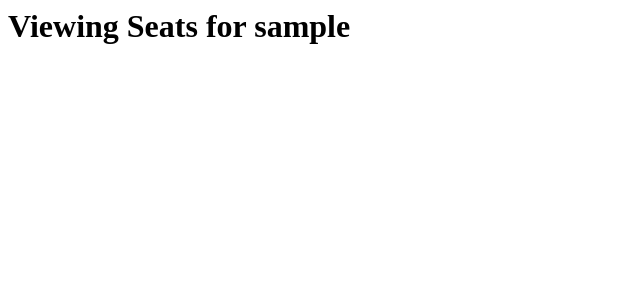
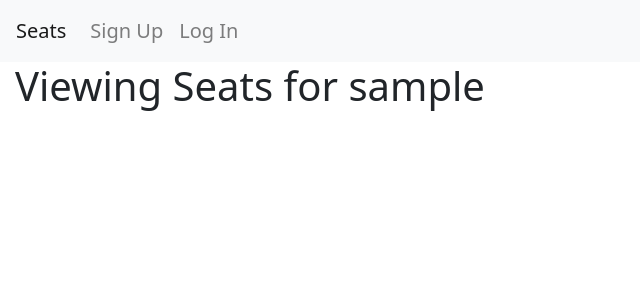
Before and after one commit to woodbridge/seats, a Flask app: a page that uses templates/another.html in a window 1280 px wide. Shown: the top 300 px of the page, without its empty margins (0-640 px from the left). Run offline with Flask 2, Linux system fonts and the light colour scheme; parts of the project's set-up code (start-up, migrations or seed data) failed here and were passed over; some libraries are stand-ins or nearby versions.

Commit message:
jank navbar

```diff
--- a/templates/another.html
+++ b/templates/another.html
@@ -1 +1,5 @@
+{% extends "layout.html" %}
+
+{% block content %}
 <h1>Viewing Seats for {{ name }}</h1>
+{% endblock %}
--- a/templates/layout.html
+++ b/templates/layout.html
@@ -17,7 +17,26 @@
 
 </head>
 <body>
+  <nav class="navbar navbar-expand-lg navbar-light bg-light">
+    <a class="navbar-brand" href="#">Seats</a>
+    <button class="navbar-toggler" type="button" data-toggle="collapse" data-target="#navbarSupportedContent" aria-controls="navbarSupportedContent" aria-expanded="false" aria-label="Toggle navigation">
+      <span class="navbar-toggler-icon"></span>
+    </button>
+
+    <div class="collapse navbar-collapse" id="navbarSupportedContent">
+      <ul class="navbar-nav mr-auto">
+        <li class='nav-item'>
+          <a class="nav-link" href="/signup">Sign Up</a>
+        </li>
+
+        <li class='nav-item'>
+          <a class="nav-link" href="/login">Log In</a>
+        </li>
+      </ul>
+    </div>
+  </nav>
   <div class='container-fluid'>
+
     {% block content %}{% endblock %}
   </div>
 
```
